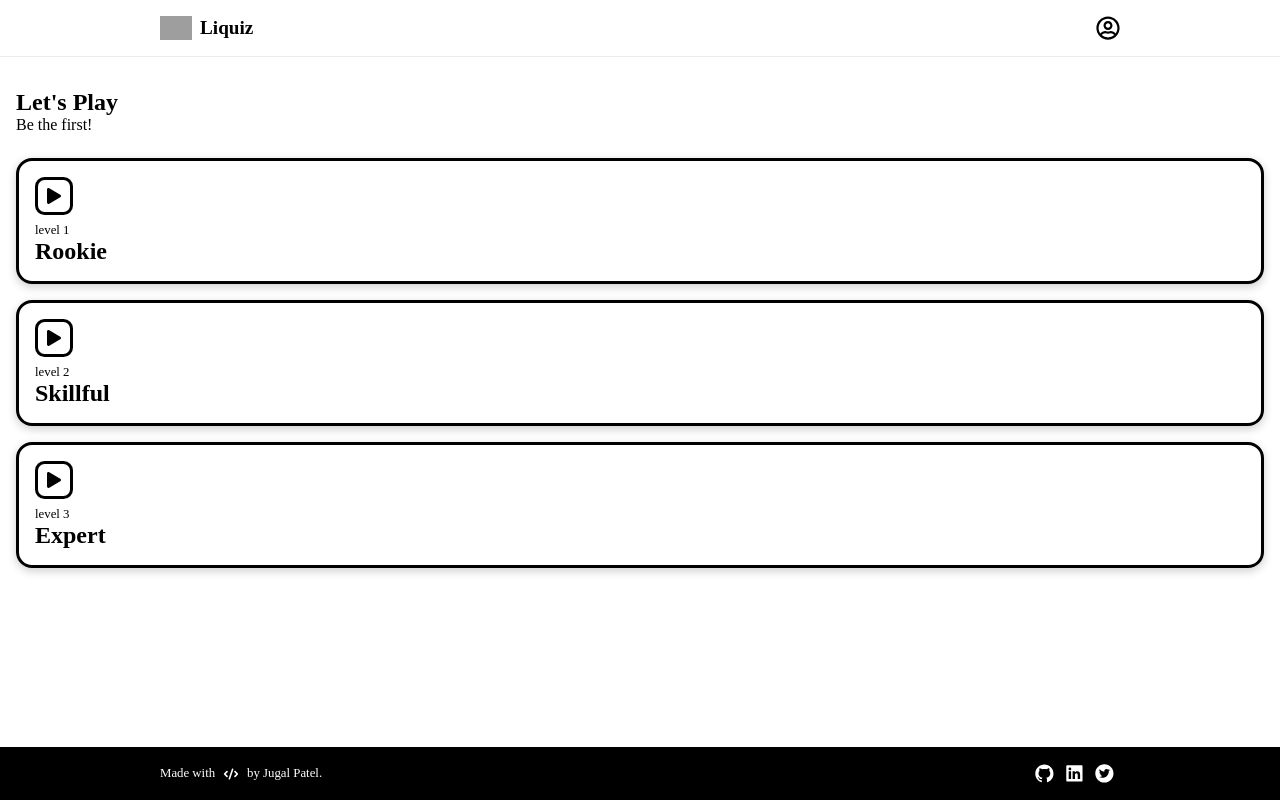
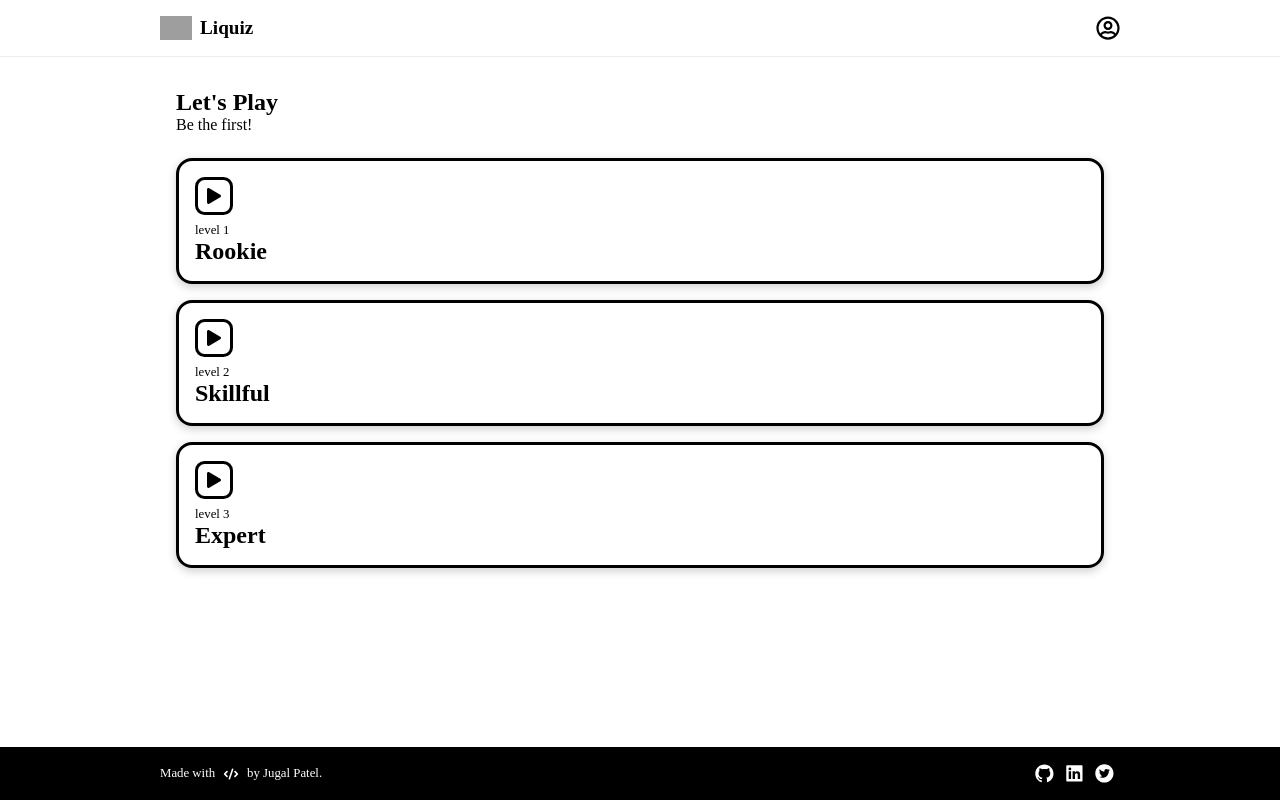
Before and after one commit to jugalkpatel/Quiz-App, a React (Create React App) app: page / in a window 1280 px wide. Built offline with nearby package versions, Linux system fonts and the light colour scheme; grey boxes are pictures that could not be loaded; a web font is replaced by a local one.

Commit message:
style: added card wrapper and limit component wrapper width to 960px

```diff
--- a/src/pages/Main/main.styles.ts
+++ b/src/pages/Main/main.styles.ts
@@ -2,6 +2,11 @@ import styled from "styled-components";
 
 const ComponentWrapper = styled.article`
   padding: 2rem 1rem;
+
+  @media (min-width: 960px) {
+    width: 960px;
+    margin: 0 auto;
+  }
 `;
 
 const PageHeader = styled.article`
@@ -18,4 +23,12 @@ const SubText = styled.p`
   margin: 0;
 `;
 
-export { ComponentWrapper, PageHeader, PageTitle, SubText };
+const CardWrapper = styled.article`
+  display: grid;
+
+  @media (min-width: 568px) {
+    grid-template-columns: repeat(auto-fit, minmax(300px, 1fr));
+  }
+`;
+
+export { ComponentWrapper, PageHeader, PageTitle, SubText, CardWrapper };
```
